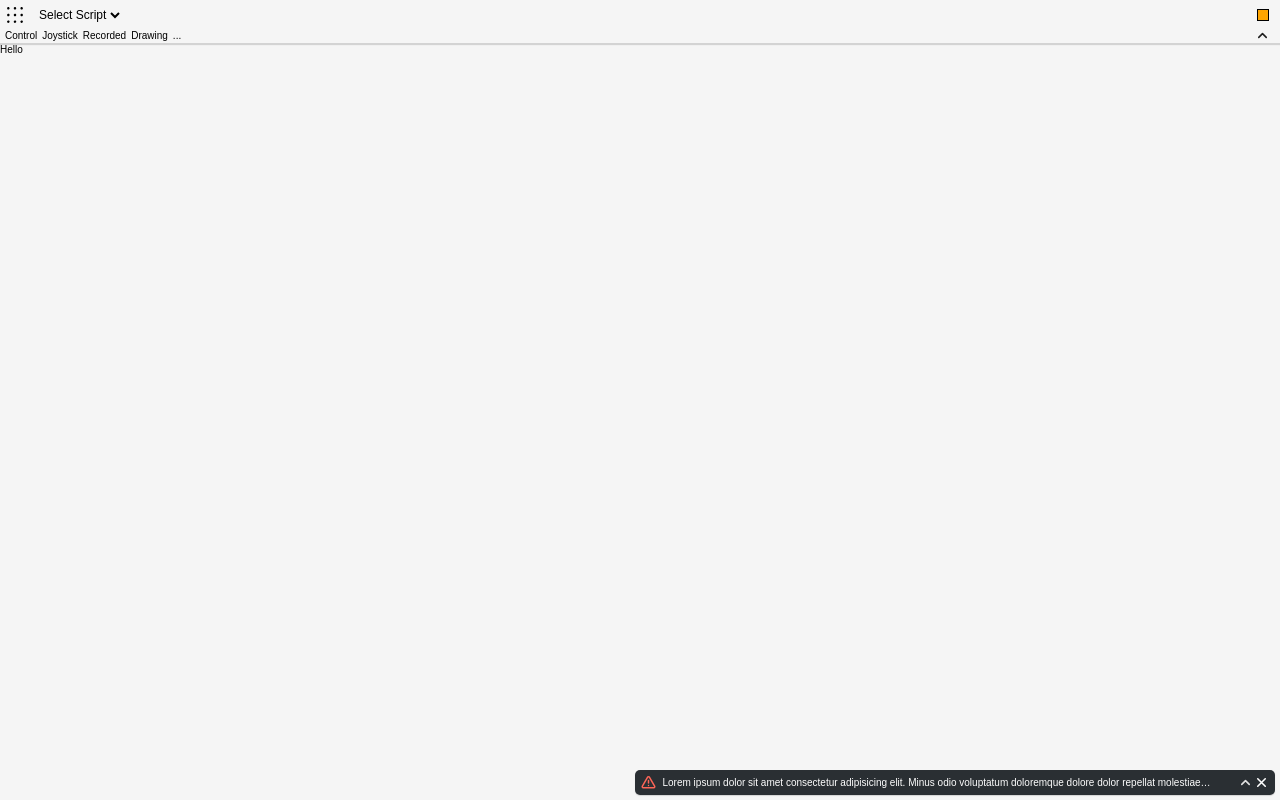
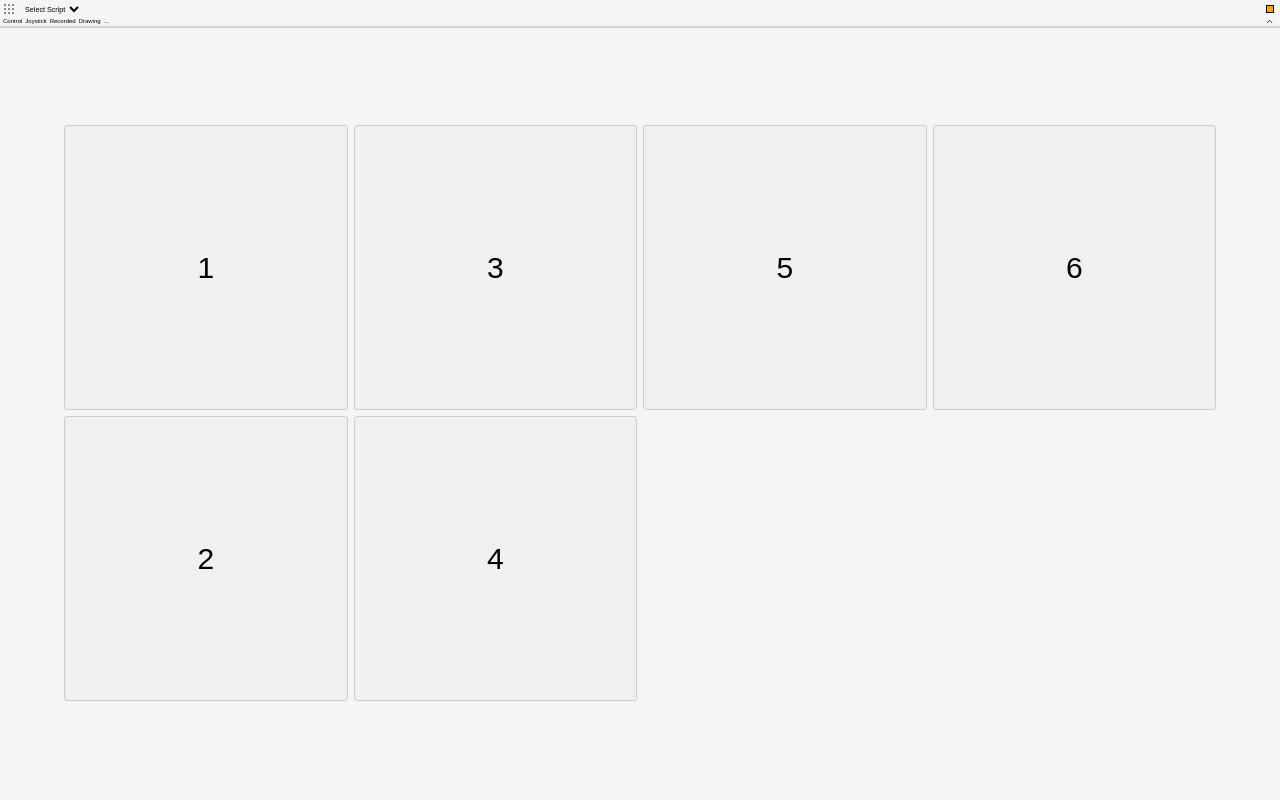
Before and after one commit to yuan-miranda/picowcontrol.github.io, a plain HTML site: page index.html in a window 1280 px wide. Drawn offline with Linux system fonts and the light colour scheme.

Commit message:
implementing the test control ui

```diff
--- a/index.html
+++ b/index.html
@@ -60,13 +60,20 @@
     </header>
     <div class="container">
         <div class="content">
-            <p>Hello</p>
+            <div class="grid-container">
+                <div class="grid-item item1">1</div>
+                <div class="grid-item item2">2</div>
+                <div class="grid-item item3">3</div>
+                <div class="grid-item item4">4</div>
+                <div class="grid-item item5">5</div>
+                <div class="grid-item item6">6</div>
+            </div>
         </div>
     </div>
 
     <script>
-        // 0: truncated, 1: expanded, 2: hidden
-        let alertMessageBoxToggleState = 0;
+        // 0: truncated, 1: expanded, 2: hidden, 3: none
+        let alertMessageBoxToggleState = 3;
 
         function toggleAlertMessageBoxState() {
             console.log(alertMessageBoxToggleState);
@@ -109,6 +116,10 @@
                     expandErrorMessageIcon.style.transform = "rotate(90deg)";
                     alert.style.width = "auto";
                     break;
+                case 3:
+                    // none
+                    alert.style.display = "none";
+                    break;
             }
         }
 
--- a/styles.css
+++ b/styles.css
@@ -7,7 +7,7 @@
 html, body {
     overscroll-behavior: none;
     user-select: none;
-    /* height: 100%; */
+    height: 100%;
 }
 
 html {
@@ -18,6 +18,8 @@ html {
 body {
     font-family: Arial, Helvetica, sans-serif;
     background-color: #F5F5F5;
+    display: flex;
+    flex-direction: column;
 }
 
 img {
@@ -120,19 +122,63 @@ select {
     outline: solid 0.1rem black;
 }
 
+/* takes all the remaining space after header */
 .container {
-
+    flex: auto;
 }
 
+/* takes all the size of container */
 .content {
+    display: flex;
+    flex-direction: column;
+    align-items: center;
+    justify-content: center;
+    height: 100%;
+}
 
+/* layout of the buttons in the controller */
+.grid-container {
+    display: grid;
+    grid-template-columns: repeat(4, 1fr);
+    grid-template-rows: repeat(2, 1fr);
+    gap: 1rem;
+    width: 90%;
+    height: 90%;
+
+    /* some magic */
+    max-height: calc(90vw / 4 * 2);
 }
+
+.grid-item {
+    display: flex;
+    align-items: center;
+    justify-content: center;
+    background-color: #f0f0f0;
+    border: 0.1rem solid #ccc;
+    font-size: 5rem;
+    padding: 1rem;
+    border-radius: 0.5rem;
+    transition: transform 0.2s;
+}
+
+.grid-item:hover {
+    transform: scale(1.01);
+    background-color: #e0e0e0;
+}
+
+/* positions of buttons */
+.item1 { grid-column: 1; grid-row: 1; }
+.item2 { grid-column: 1; grid-row: 2; }
+.item3 { grid-column: 2; grid-row: 1; }
+.item4 { grid-column: 2; grid-row: 2; }
+.item5 { grid-column: 3; grid-row: 1; }
+.item6 { grid-column: 4; grid-row: 1; }
 
 /* Credit: https://stackoverflow.com/a/7354648
  */
 @media (max-width:319px) {
     html {
-        font-size: 10px;
+        font-size: 6px;
     }
     #colorSizeStatus {
         background-color: black;
@@ -142,7 +188,7 @@ select {
 @media (min-width:320px)  {
     /* smartphones, portrait iPhone, portrait 480x320 phones (Android) */
     html {
-        font-size: 10px;
+        font-size: 6px;
     }
     #colorSizeStatus {
         background-color: red;
@@ -151,7 +197,7 @@ select {
 @media (min-width:480px)  {
     /* smartphones, Android phones, landscape iPhone */
     html {
-        font-size: 10px;
+        font-size: 6px;
     }
     #colorSizeStatus {
         background-color: green;
@@ -160,7 +206,7 @@ select {
 @media (min-width:600px)  {
     /* portrait tablets, portrait iPad, e-readers (Nook/Kindle), landscape 800x480 phones (Android) */
     html {
-        font-size: 10px;
+        font-size: 6px;
     }
     #colorSizeStatus {
         background-color: blue;
@@ -169,7 +215,7 @@ select {
 @media (min-width:801px)  {
     /* tablet, landscape iPad, lo-res laptops ands desktops */
     html {
-        font-size: 10px;
+        font-size: 6px;
     }
     #colorSizeStatus {
         background-color: yellow;
@@ -178,7 +224,7 @@ select {
 @media (min-width:1025px) {
     /* big landscape tablets, laptops, and desktops */
     html {
-        font-size: 10px;
+        font-size: 6px;
     }
     #colorSizeStatus {
         background-color: orange;
```
